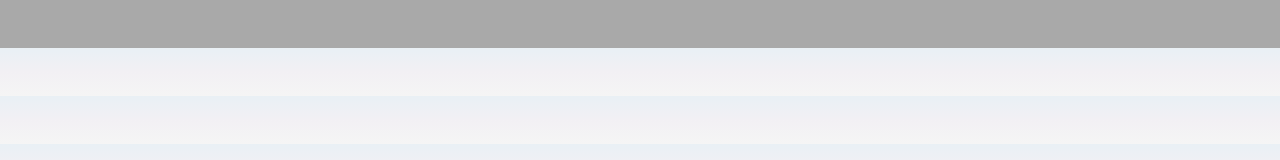
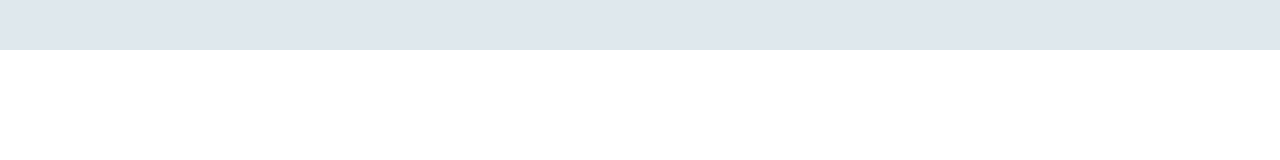
Before and after one commit to XTRackLord/one-drive, a plain HTML site: page index.html in a window 1280 px wide. Drawn offline with Linux system fonts and the light colour scheme.

Commit message:
update styles

```diff
--- a/css/style.css
+++ b/css/style.css
@@ -1,14 +1,12 @@
 body {
     padding: 0;
     margin: 0;
-    background: linear-gradient(to bottom, #e9f0f5, #f2f0f4, #f5f5f5);
 }
 
 header{
     width: 100%;
-    height: 48px;
-    background-color: darkgrey;
+    height: 50px;
+    background-color: #DFE8ED;
     margin: 0;
     padding: 0;
-    display: flex;
 }
```
